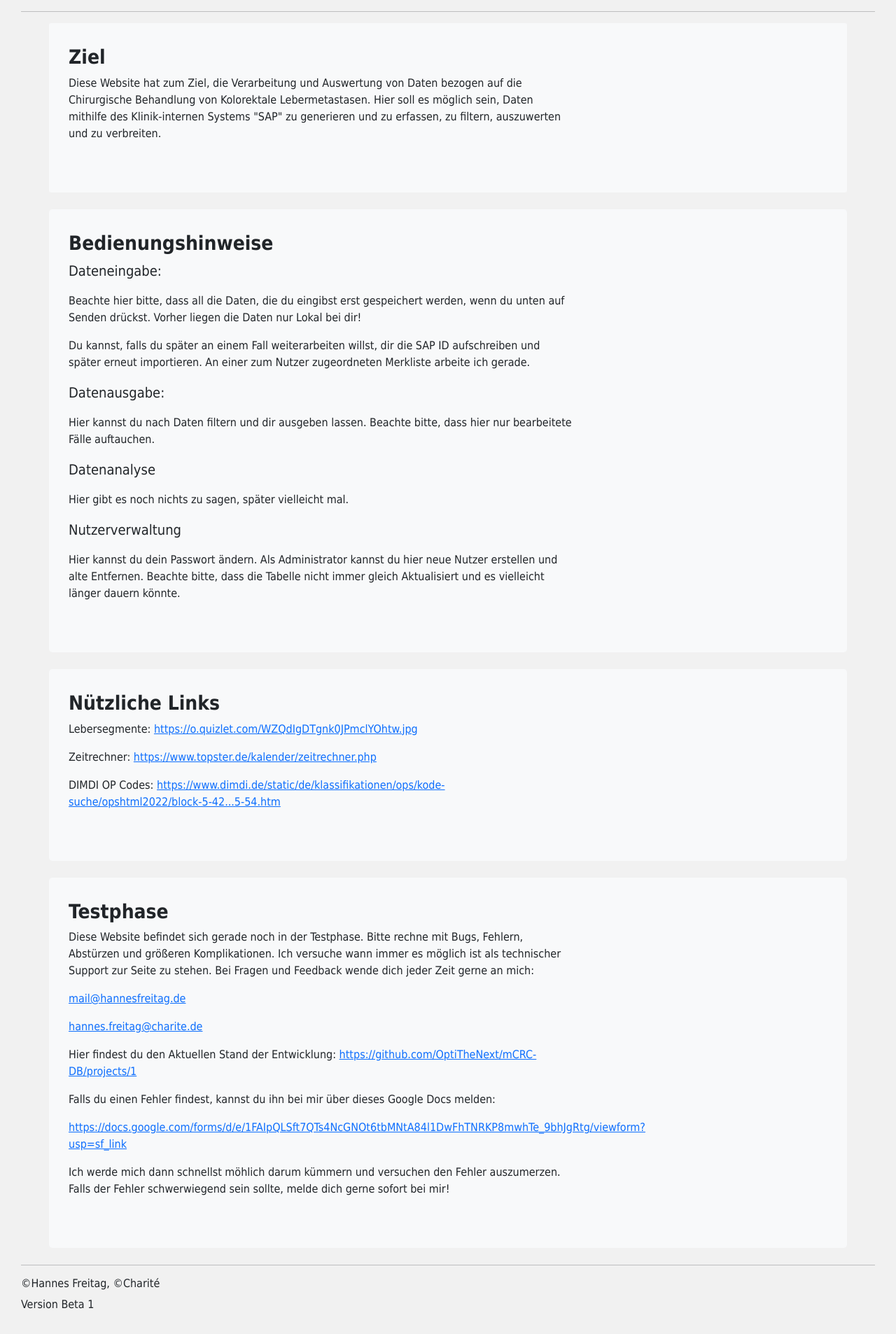
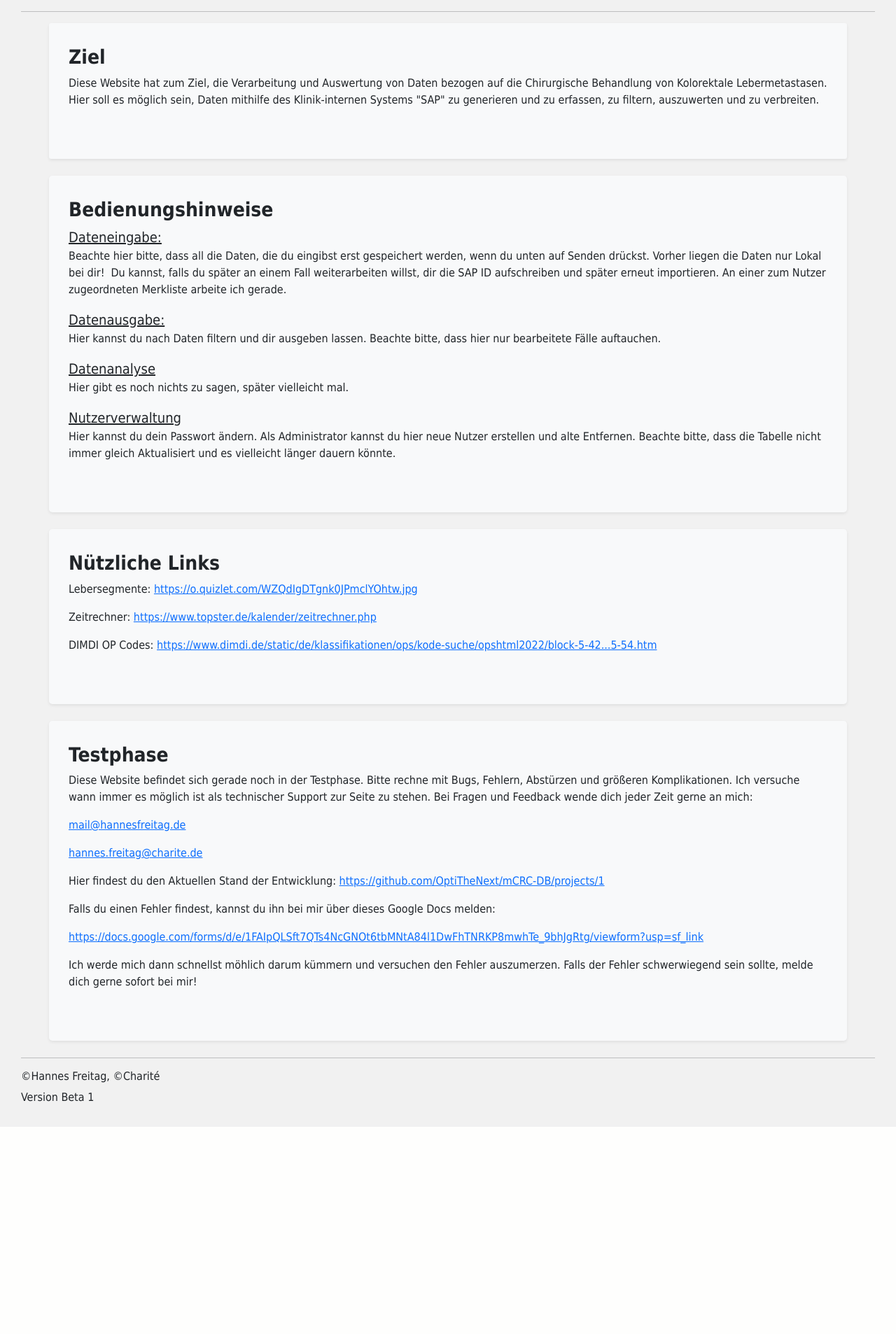
Before and after one commit to OptiTheNext/mCRC-DB, a Flask app: page /startseite in a window 1280 px wide. Shown: the part 190-2096 px from the top of the page at 70% size. After the commit the page ends 1800 px from the top, so only its background shows below. Run offline with Flask 2, Linux system fonts and the light colour scheme; the visitor is signed in with stand-in values (Sample User, id 1).

Commit message:
Changed HTML Layout der Startseite

```diff
--- a/templates/site_1.html
+++ b/templates/site_1.html
@@ -7,44 +7,44 @@
 {% block MainContent %}
 
 
-<div class="container py-3 mb-4 bg-light rounded-1 ">
+<div class="container py-3 mb-4 bg-light rounded-1 shadow-sm">
 	<div class="p-3 mb-4 lc-block">
 		<div class="lc-block">
 			<div editable="rich">
-				<h3 class="fw-bolder ">Ziel</h3>
+				<h3 class="fw-bolder">Ziel</h3>
 			</div>
 		</div>
-		<div class="lc-block col-md-8">
+		<div class="lc-block col-md-12">
 			<div editable="rich">
 				<p >Diese Website hat zum Ziel, die Verarbeitung und Auswertung von Daten bezogen auf die Chirurgische Behandlung von Kolorektale Lebermetastasen. Hier soll es m&ouml;glich sein, Daten mithilfe des Klinik-internen Systems &quot;SAP&quot; zu generieren und zu erfassen, zu filtern, auszuwerten und zu verbreiten.&nbsp;</p>
 			</div>
 		</div>
 	</div>
 </div>
-<div class="container py-3 mb-4 bg-light rounded-3 ">
+<div class="container py-3 mb-4 bg-light rounded-3 shadow-sm ">
 	<div class="p-3 mb-4 lc-block">
 		<div class="lc-block">
 			<div editable="rich">
 				<h3 class="fw-bolder ">Bedienungshinweise</h3>
 			</div>
 		</div>
-		<div class="lc-block col-md-8">
+		<div class="lc-block col-md-12">
 			<div editable="rich">
-        <p class="lead">Dateneingabe:</p>
+        <u class="lead">Dateneingabe:</u>
 
-        <p>Beachte hier bitte, dass all die Daten, die du eingibst erst gespeichert werden, wenn du unten auf Senden dr&uuml;ckst. Vorher liegen die Daten nur Lokal bei dir!&nbsp;</p>
+        <p>Beachte hier bitte, dass all die Daten, die du eingibst erst gespeichert werden, wenn du unten auf Senden dr&uuml;ckst. Vorher liegen die Daten nur Lokal bei dir!&nbsp;
 
-        <p>Du kannst, falls du sp&auml;ter an einem Fall weiterarbeiten willst, dir die SAP ID aufschreiben und sp&auml;ter erneut importieren. An einer zum Nutzer zugeordneten Merkliste arbeite ich gerade.</p>
+         Du kannst, falls du sp&auml;ter an einem Fall weiterarbeiten willst, dir die SAP ID aufschreiben und sp&auml;ter erneut importieren. An einer zum Nutzer zugeordneten Merkliste arbeite ich gerade.</p>
 
-        <p class="lead">Datenausgabe:</p>
+        <u class="lead">Datenausgabe:</u>
 
         <p>Hier kannst du nach Daten filtern und dir ausgeben lassen. Beachte bitte, dass hier nur bearbeitete F&auml;lle auftauchen.</p>
 
-        <p class="lead">Datenanalyse</p>
+        <u class="lead">Datenanalyse</u>
 
         <p>Hier gibt es noch nichts zu sagen, sp&auml;ter vielleicht mal.</p>
 
-        <p class="lead">Nutzerverwaltung</p>
+        <u class="lead">Nutzerverwaltung</u>
 
         <p>Hier kannst du dein Passwort &auml;ndern. Als Administrator kannst du hier neue Nutzer erstellen und alte Entfernen. Beachte bitte, dass die Tabelle nicht immer gleich Aktualisiert und es vielleicht l&auml;nger dauern k&ouml;nnte.</p>
 
@@ -52,14 +52,14 @@
 		</div>
 	</div>
 </div>
-<div class="container py-3 mb-4 bg-light rounded-3 ">
+<div class="container py-3 mb-4 bg-light rounded-3 shadow-sm ">
 	<div class="p-3 mb-4 lc-block">
 		<div class="lc-block">
 			<div editable="rich">
 				<h3 class="fw-bolder ">N&uuml;tzliche Links</h3>
 			</div>
 		</div>
-		<div class="lc-block col-md-8">
+		<div class="lc-block col-md-12">
 			<div editable="rich">
         <p>Lebersegmente:&nbsp;<a href="https://o.quizlet.com/WZQdIgDTgnk0JPmclYOhtw.jpg">https://o.quizlet.com/WZQdIgDTgnk0JPmclYOhtw.jpg</a></p>
 
@@ -71,14 +71,14 @@
 		</div>
 	</div>
 </div>
-<div class="container py-3 mb-4 bg-light rounded-3 ">
+<div class="container py-3 mb-4 bg-light rounded-3 shadow-sm ">
 	<div class="p-3 mb-4 lc-block">
 		<div class="lc-block">
 			<div editable="rich">
 				<h3 class="fw-bolder ">Testphase</h3>
 			</div>
 		</div>
-		<div class="lc-block col-md-8">
+		<div class="lc-block col-md-12">
 			<div editable="rich">
 				<p>Diese Website befindet sich gerade noch in der Testphase. Bitte rechne mit Bugs, Fehlern, Abst&uuml;rzen und gr&ouml;&szlig;eren Komplikationen. Ich versuche wann immer es m&ouml;glich ist als technischer Support zur Seite zu stehen. Bei Fragen und Feedback wende dich jeder Zeit gerne an mich:</p>
 
```
